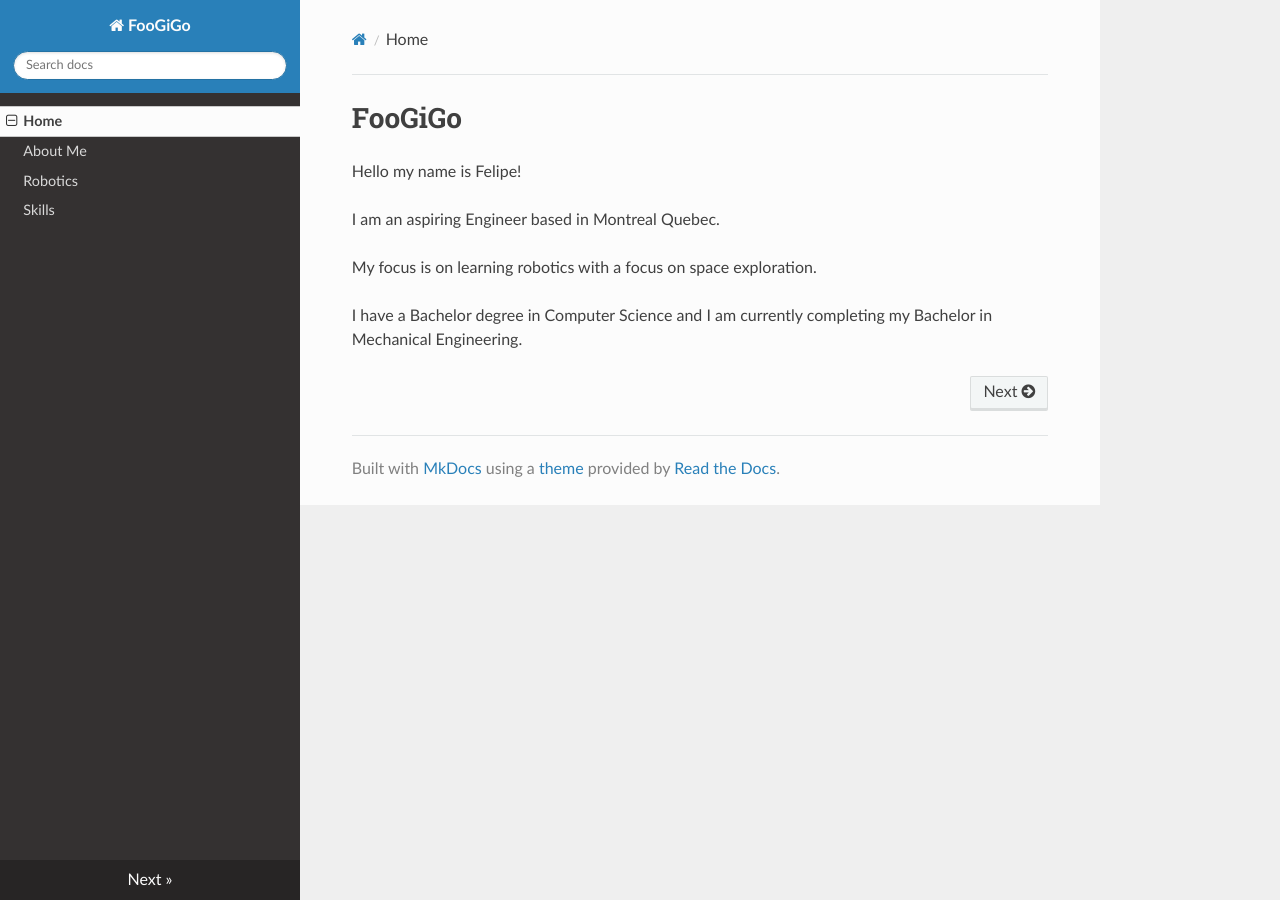
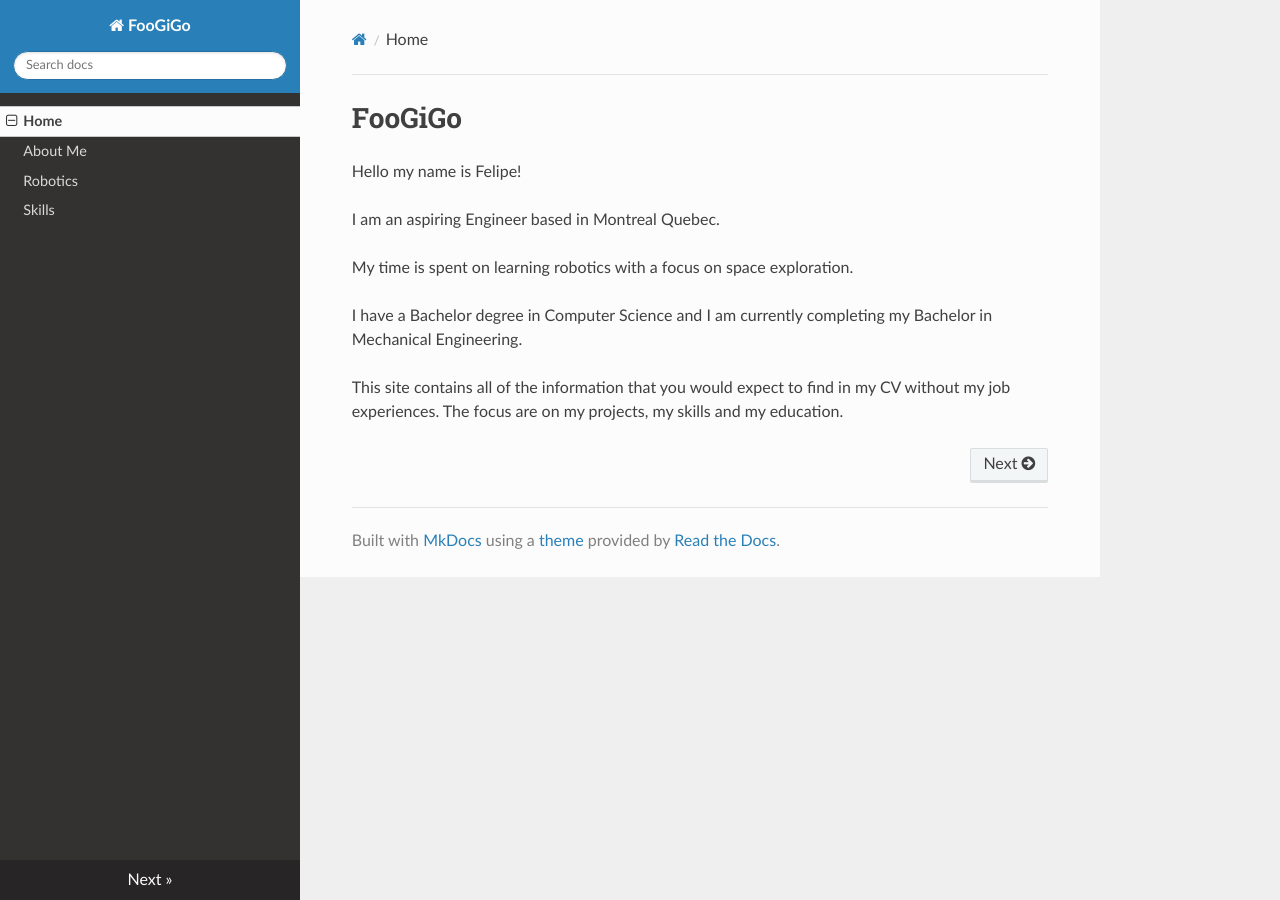
Before and after one commit to FooGiGo/FooGiGo.github.io, an MkDocs documentation site: the page built from docs/index.md, in a window 1280 px wide. Built offline with MkDocs 1.6.1, drawn with Linux system fonts in a browser that asks for light colours; nearby versions of some CDN libraries.

Commit message:
Revise introduction and clarify site purpose
Updated the introduction and added a section about the site contents.

```diff
--- a/docs/index.md
+++ b/docs/index.md
@@ -3,6 +3,9 @@ Hello my name is Felipe!
 
 I am an aspiring Engineer based in Montreal Quebec.
 
-My focus is on learning robotics with a focus on space exploration.
+My time is spent on learning robotics with a focus on space exploration.
 
 I have a Bachelor degree in Computer Science and I am currently completing my Bachelor in Mechanical Engineering.
+
+This site contains all of the information that you would expect to find in my CV without my job experiences.
+The focus are on my projects, my skills and my education.
```
